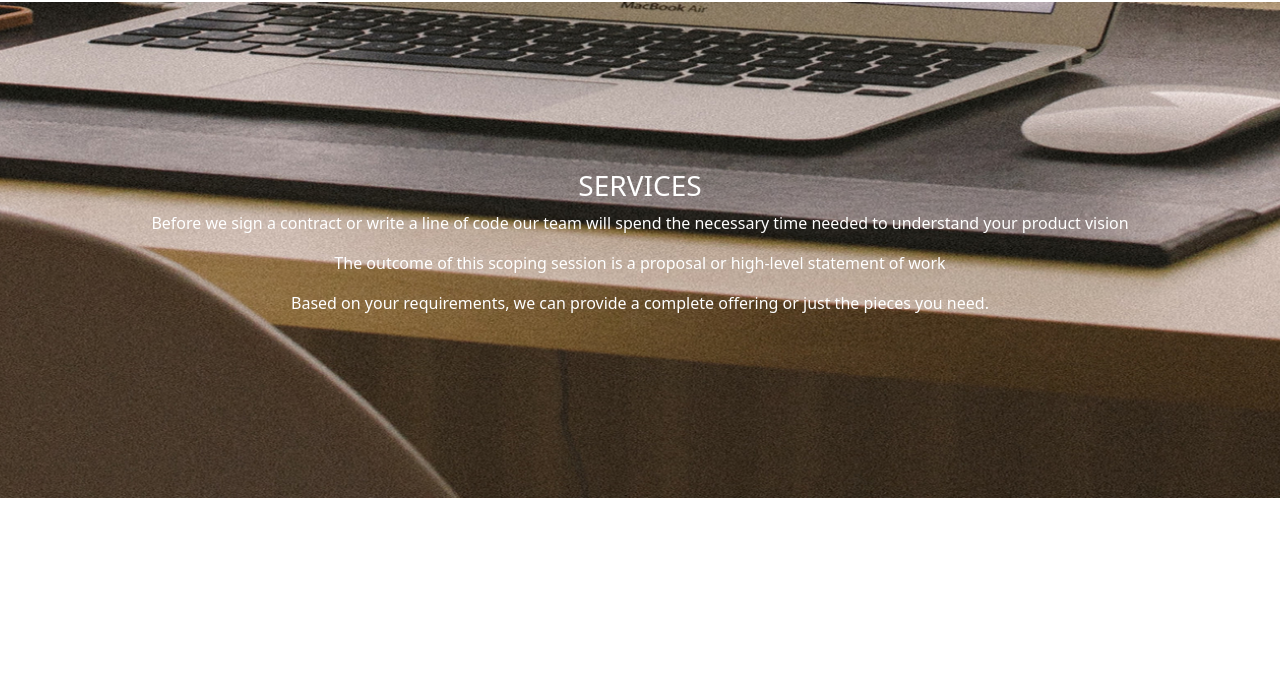
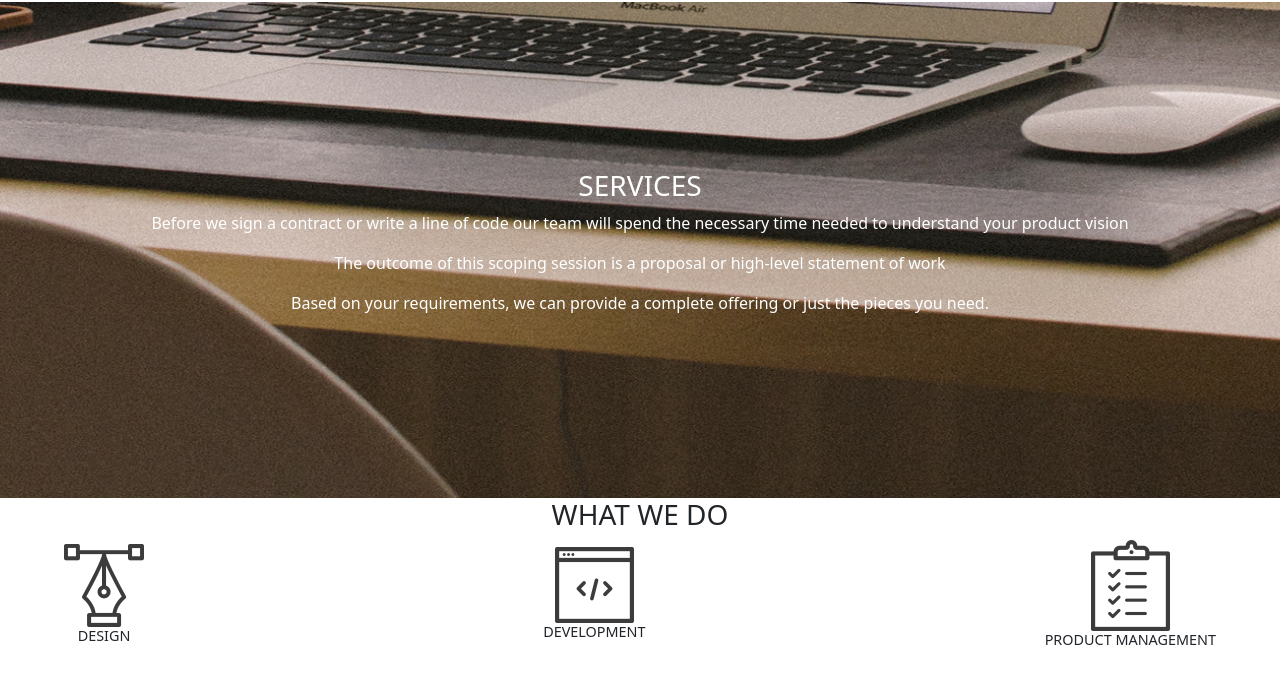
Before and after one commit to kennedybabu/Delani-Studio-week3-IP, a plain HTML site: page index.html in a window 1280 px wide. Shown: the part 1102-1786 px from the top of the page. Before the commit the page ends 1600 px from the top, so only its background shows below. Drawn offline with nearby package versions, Linux system fonts and the light colour scheme.

Commit message:
add the portfolio section

```diff
--- a/css/styles.css
+++ b/css/styles.css
@@ -67,3 +67,29 @@ html {
     color: white;
     text-align: center;
 }
+
+.what-we-do {
+    text-align: center;
+    align-items: center;
+    display: flex;
+    justify-content: center;
+    flex-direction: column;
+}
+
+.icons{
+    display: flex;
+    flex-direction: row;
+    align-items: center;
+    justify-content: space-between;
+    min-width: 90%;
+    margin-bottom: 0 auto;
+    flex-wrap: wrap;
+}
+
+.icons h4 {
+    font-size: .9em;
+}
+
+.portfolio {
+    min-height: 100vh;
+}
--- a/index.html
+++ b/index.html
@@ -45,6 +45,28 @@
 
     </section>
 
+    <section class="portfolio">
+
+        <div class="what-we-do">
+            <h3>WHAT WE DO</h3>
+            <div class="icons">
+                <div class="icon">
+                    <img src="./assets/services_icons/design_icon.png" alt="">
+                    <h4>DESIGN</h4>
+                </div>
+                <div class="icon">
+                    <img src="./assets/services_icons/dev_icon.png" alt="">
+                    <h4>DEVELOPMENT</h4>
+                </div>
+                <div class="icon">
+                    <img src="./assets/services_icons/product_icon.png" alt="">
+                    <h4>PRODUCT MANAGEMENT</h4>
+                </div>
+            </div>
+
+        </div>
+    </section>
+
 
 
     <div class="container">
```
